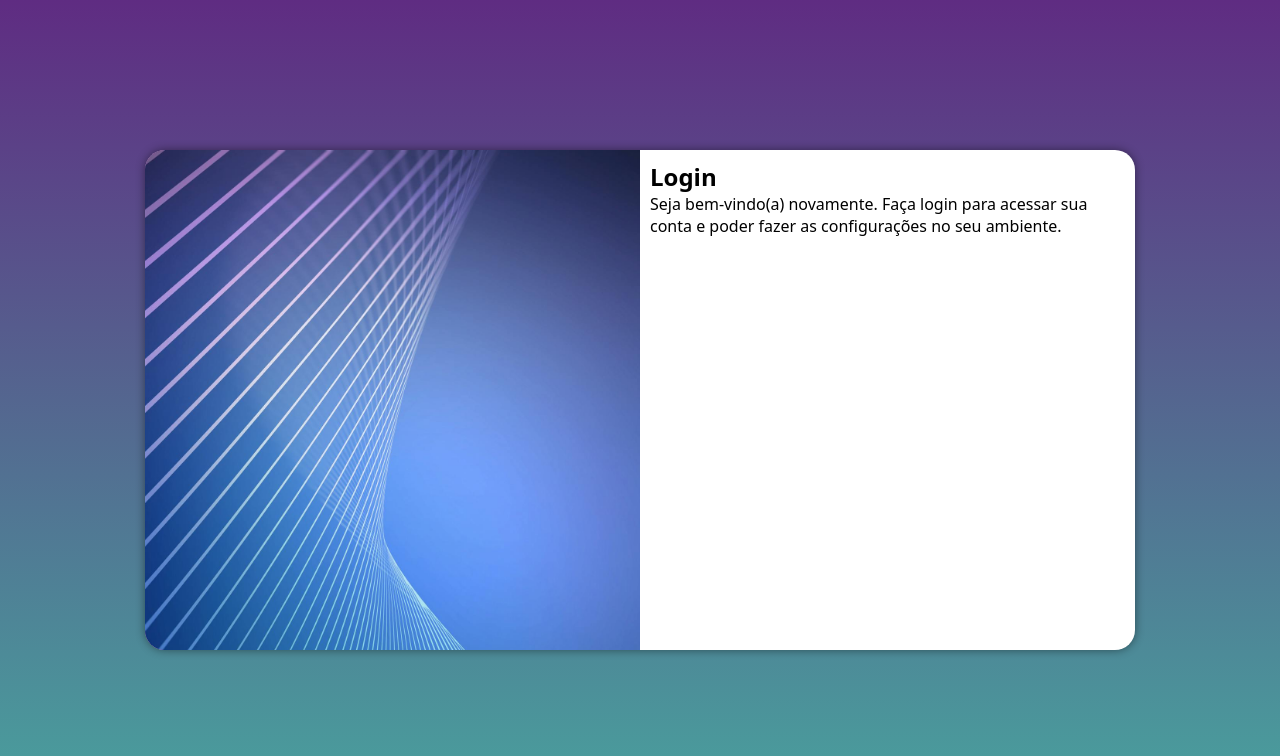
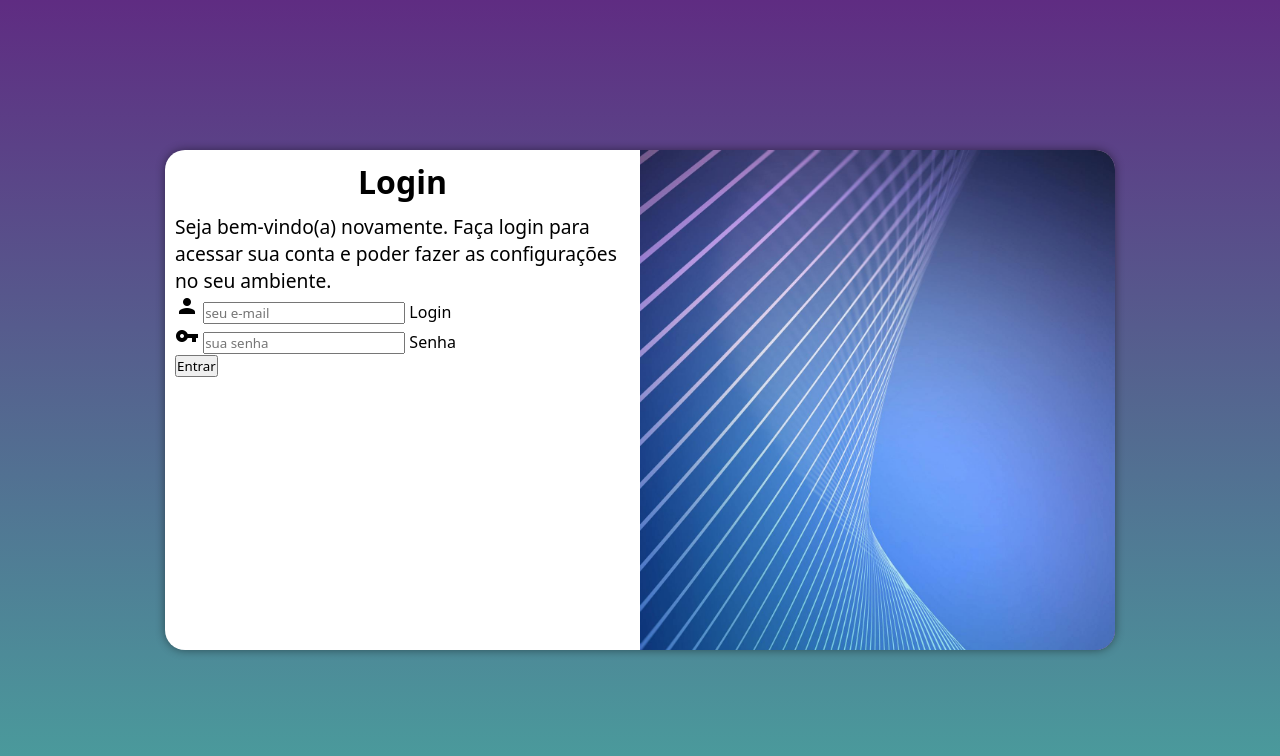
Before and after one commit to Alberto-Oliveira00/projeto-login, a plain HTML site: page index.html in a window 1280 px wide. Drawn offline with Linux system fonts and the light colour scheme.

Commit message:
Criando formulário

```diff
--- a/estilo/media-query.css
+++ b/estilo/media-query.css
@@ -34,15 +34,21 @@ Grandes Telas: Acima de 1200px
         background-image: linear-gradient(to top, #49a09d, #5f2c82);
     }
     section#login {
-        width: 990px;
+        width: 950px;
     }
     section#login > div#imagem {
-        float: left;
+        float: right;
         width: 50%;
         height: 100%;
     }
     section#login > div#formulario {
-        float: right;
+        float: left;
         width: 50%;
     }
+    div#formulario > p {
+        font-size: 1.2em;
+    }
+    div#formulario > h1 {
+        font-size: 2em;
+    }
 }
--- a/estilo/style.css
+++ b/estilo/style.css
@@ -53,3 +53,10 @@ section#login > div#formulario {
     display: block;
     padding: 10px;
 }
+div#formulario > h1 {
+    text-align: center;
+    margin-bottom: 10px;
+}
+div#formulario > p {
+    font-size: 0.8em;
+}
--- a/index.html
+++ b/index.html
@@ -4,6 +4,7 @@
     <meta charset="UTF-8">
     <meta name="viewport" content="width=device-width, initial-scale=1.0">
     <title>Login</title>
+    <link href="https://fonts.googleapis.com/icon?family=Material+Icons"  rel="stylesheet">
     <link rel="stylesheet" href="estilo/style.css">
     <link rel="stylesheet" href="estilo/media-query.css">
 </head>
@@ -16,7 +17,19 @@
             <div id="formulario">
                 <h1>Login</h1>
                 <p>Seja bem-vindo(a) novamente. Faça login para acessar sua conta e poder fazer as configurações no seu ambiente.</p>
-                <form action="" method="post">
+                <form action="login.php" method="post" autocomplete="on">
+                    <div class="campo">
+                        <i class="material-icons">person</i>
+                        <input type="email" name="login" id="ilogin" placeholder="seu e-mail" autocomplete="email">
+                        <label for="ilogin">Login</label>
+                    </div>
+                    <div class="campo">
+                        <i class="material-icons">vpn_key</i>
+                        <input type="password" name="Senha" id="isenha" placeholder="sua senha" autocomplete="current-password">
+                        <label for="isenha">Senha</label>
+                    </div>
+                    <input type="submit" value="Entrar">
+                    <a href="esqueci.html"></a>
 
                 </form>
             </div>
```
